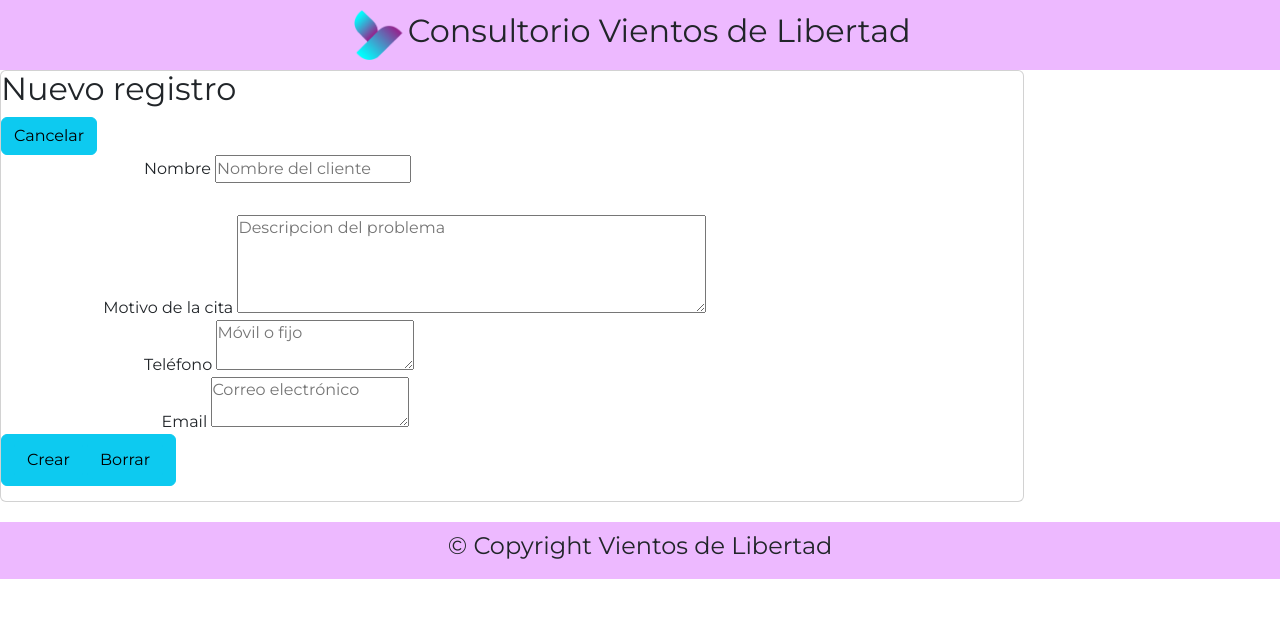
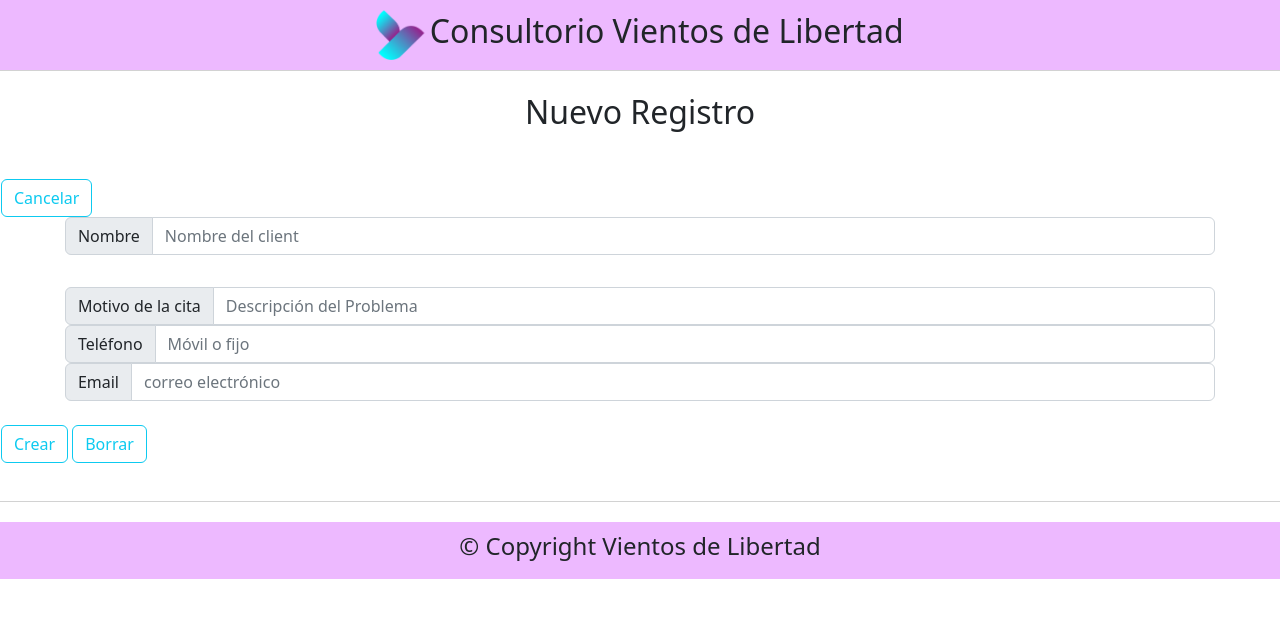
Before and after one commit to raquel2002x/vientosDeLibertad, a PHP site: page /?action=create in a window 1280 px wide. Shown: the top 618 px of the page. Run offline with PHP 8.4, Linux system fonts and the light colour scheme; some libraries are stand-ins or nearby versions.

Commit message:
design finall

```diff
--- /dev/null
+++ b/src/Css/cssEditClient.css
@@ -0,0 +1,4 @@
+.editRowJustifyContentCenter{
+    padding: 10px;
+    width: 300px;
+}
--- a/src/Css/footer.css
+++ b/src/Css/footer.css
@@ -1,3 +1,6 @@
+.mainFooter{
+    justify-content: space-between;
+}
 .copyright{
     margin-top: 20px;
     padding: 10px;
@@ -7,4 +10,5 @@
 
 .h4{
     background-color: #EDB9FF;
+    justify-content: end;
 }
--- a/src/Css/header.css
+++ b/src/Css/header.css
@@ -25,11 +25,8 @@
 .logo img{
     background-color: #EDB9FF;
     height: 50px;
-    padding-left: 5px;
 }
 
 .title{
     background-color: #EDB9FF;
-    padding-right: 20px;
-
 }
--- a/src/Views/Components/footer.php
+++ b/src/Views/Components/footer.php
@@ -1,4 +1,4 @@
-<footer class= "">
+<footer class= "mainFooter">
         <div class= "copyright">
             <h4>© Copyright Vientos de Libertad</h4>
         </div>
--- a/src/Views/Components/header.php
+++ b/src/Views/Components/header.php
@@ -1,4 +1,4 @@
-<link rel="stylesheet" href="../../Css/header.css">
+<!--<link rel="stylesheet" href="../../Css/header.css">-->
 <header>
         <div class="logo">
             <img src="src\Public\images\logo.png" alt="logo">
--- a/src/Views/clientList.php
+++ b/src/Views/clientList.php
@@ -7,14 +7,14 @@
 
         <main>
         <div class= "principalRegistrer">
-            <h3 class= "dateRegistrer">Registro de citas</h3>
+            <h2 class="text-center" style="margin-Bottom: 3rem; margin-top: 1rem;">Registro de Citas</h2>
         </div>
 
         <div class="create">
             <a href="?action=create">
             <button type="button" class="btn btn-outline-info">Añadir cliente</button>
             </a>
-        </div>
+        </div><br>
 
         <table class="table table-striped table-primary">
         <thead>
--- a/src/Views/createClient.php
+++ b/src/Views/createClient.php
@@ -7,38 +7,34 @@
 ?>
 
 <body>
-    <main class="card" style="width: 80%; height:27rem; display:flex; justify-content:center; ">
-
-    <h2 class="textCenter" style="marginBottom: 3rem; margin-top: 1rem;">Nuevo registro</h2>
-
-    <a href="./index.php"><button type="button" class="btn btn-info">Cancelar</button></a>
-
-        <form class="justifyContentCenter " action='?action=store' method="post">
-            <div class="inputGroup" style=" margin-bottom: 2rem; width: 90%; margin-left: 14%;">
-                <span class="inputGroupText">Nombre</span>
-                <input class="formControl" type="text" name="client" required placeholder="Nombre del cliente">
+    <div class="edit row justify-content-center">
+    <main class="card" style="width: 100%; height:27rem; display:flex; justify-content:center;">
+    <h2 class="text-center" style="margin-Bottom: 3rem; margin-top: 1rem;">Nuevo Registro</h2>
+    <a href="./index.php"><button type="button" class="btn btn-outline-info">Cancelar</button></a>
+        <form class="justify-content-center " action='?action=store=' method="post">
+            <div class="input-group" style=" margin-bottom: 2rem; width: 90%; margin-left: 5%;">
+                <span class="input-group-text">Nombre</span>
+                <input class="form-control" type="text" name="client" required placeHolder= "Nombre del client"]>
             </div>
-            <div class="inputGroup" style="width: 90%; margin-left: 10%;">
-                <span class="inputGroupText">Motivo de la cita</span>
-                <textarea class="formControl" area-label="With textarea"
-                rows="4" cols="50"
-                type="text" name="issue" required placeholder="Descripcion del problema"></textarea>
+            <div class="input-group" style="width: 90%; margin-left: 5%;">
+                <span class="input-group-text">Motivo de la cita</span>
+                <input class="form-control" area-label="With textarea" type="text" name="issue" required placeHolder= "Descripción del Problema">
             </div>
-            <div class="inputGroup" style="width: 90%; margin-left: 14%;">
-                <span class="inputGroupText">Teléfono</span>
-                <textarea class="formControl" area-label="With textarea" type="text" name="phone" placeholder="Móvil o fijo"></textarea>
+            <div class="input-group" style="width: 90%; margin-left: 5%;">
+                <span class="input-group-text">Teléfono</span>
+                <input class="form-control" area-label="With textarea" type="text" name="phone" placeHolder="Móvil o fijo">
             </div>
-            <div class="inputGroup" style="width: 90%; margin-left: 15.7%;">
-                <span class="inputGroupText">Email </span>
-                <textarea class="formControl" area-label="With textarea" type="text" name="email" required placeholder="Correo electrónico"></textarea>
-            </div>
-            <div class="btn btn-info" style="margin-bottom: 2rem;">
-                <input class="btn btn-info" type="submit" value="Crear">
-                <input class="btn btn-info" type="reset" value="Borrar">
+            <div class="input-group" style="width: 90%; margin-left: 5%;">
+                <span class="input-group-text">Email</span>
+                <input class="form-control" area-label="With textarea" type="text" name="email" placeHolder="correo electrónico">
+            </div><br>
+            <div class="btn-outline-info" style="margin-bottom: 2rem;">
+                <input class="btn btn-outline-info" type="submit" value="Crear">
+                <input class="btn btn-outline-info" type="reset" value="Borrar">
             </div>
         </form>
     </main>
-
+    </div>
     <?php
         require_once("Components/footer.php");
     ?>
```
Also changed, not shown: src/Css/cssCreateClient.css (added, +13 -0 lines), src/Views/editClient.php (+5 -6 lines).
